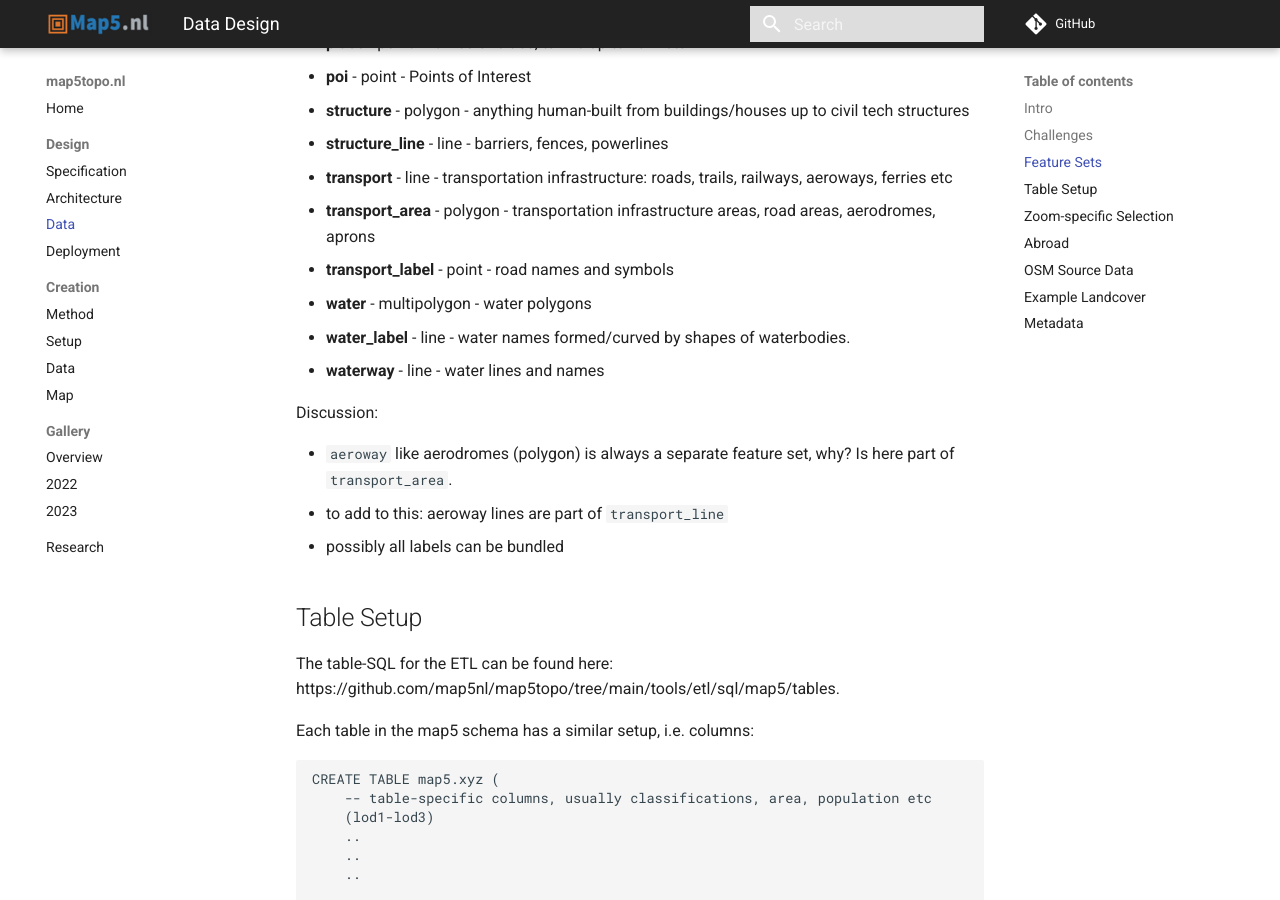
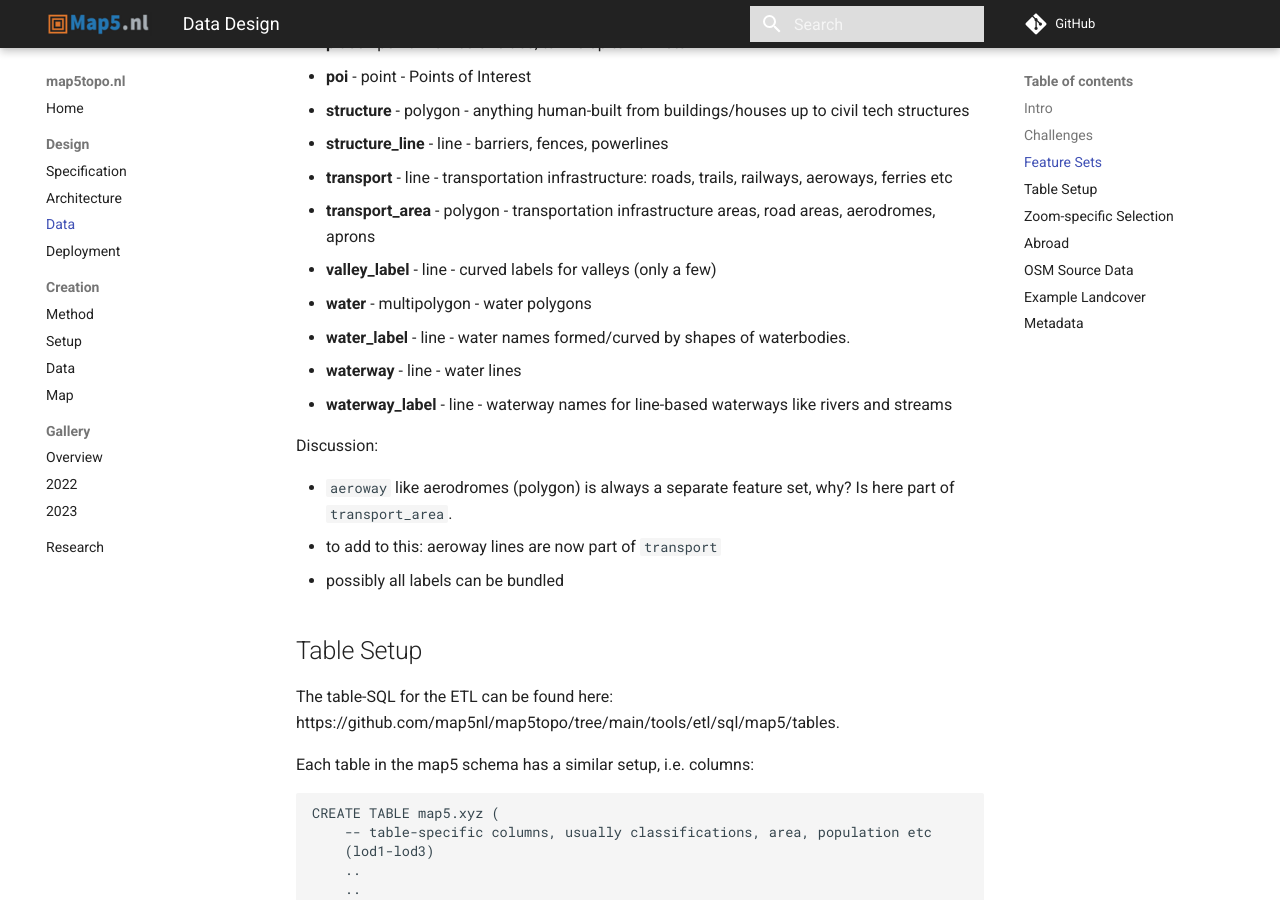
Before and after one commit to map5nl/map5topo.nl, an MkDocs documentation site: the page built from docs/src/design/data.md, in a window 1280 px wide and 900 px high, scrolled down 1854 px. Built offline with MkDocs 1.6.1 and Material for MkDocs 9.7.7, drawn with Linux system fonts in a browser that asks for light colours; comment, search, counter and statistics services are not loaded.

Commit message:
latest state of feature tables

```diff
--- a/docs/src/design/data.md
+++ b/docs/src/design/data.md
@@ -70,15 +70,16 @@ fit in any set.
 * **structure_line**    - line -  barriers, fences, powerlines
 * **transport**         - line - transportation infrastructure: roads, trails, railways, aeroways, ferries etc
 * **transport_area**    - polygon - transportation infrastructure areas, road areas, aerodromes, aprons
-* **transport_label**   - point - road names and symbols
+* **valley_label** - line - curved labels for valleys (only a few)
 * **water** - multipolygon - water polygons
 * **water_label**  - line - water names formed/curved by shapes of waterbodies.
-* **waterway** - line - water lines and names
+* **waterway** - line - water lines
+* **waterway_label**  - line - waterway names for line-based waterways like rivers and streams
 
 Discussion:
 
 * `aeroway` like aerodromes (polygon) is always a separate feature set, why? Is here part of `transport_area`.
-* to add to this: aeroway lines are part of `transport_line`
+* to add to this: aeroway lines are now part of `transport`
 * possibly all labels can be bundled
 
 ## Table Setup
```
